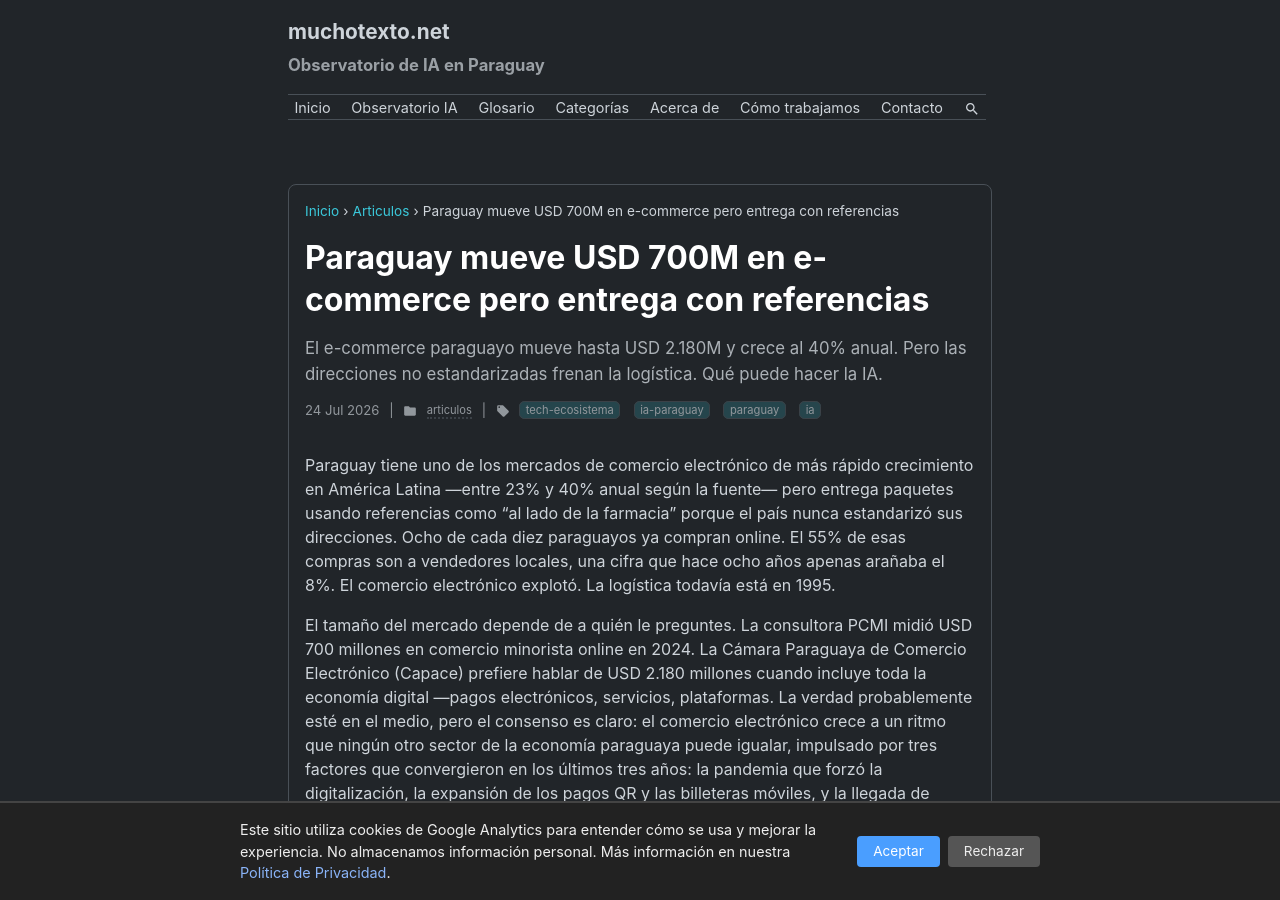
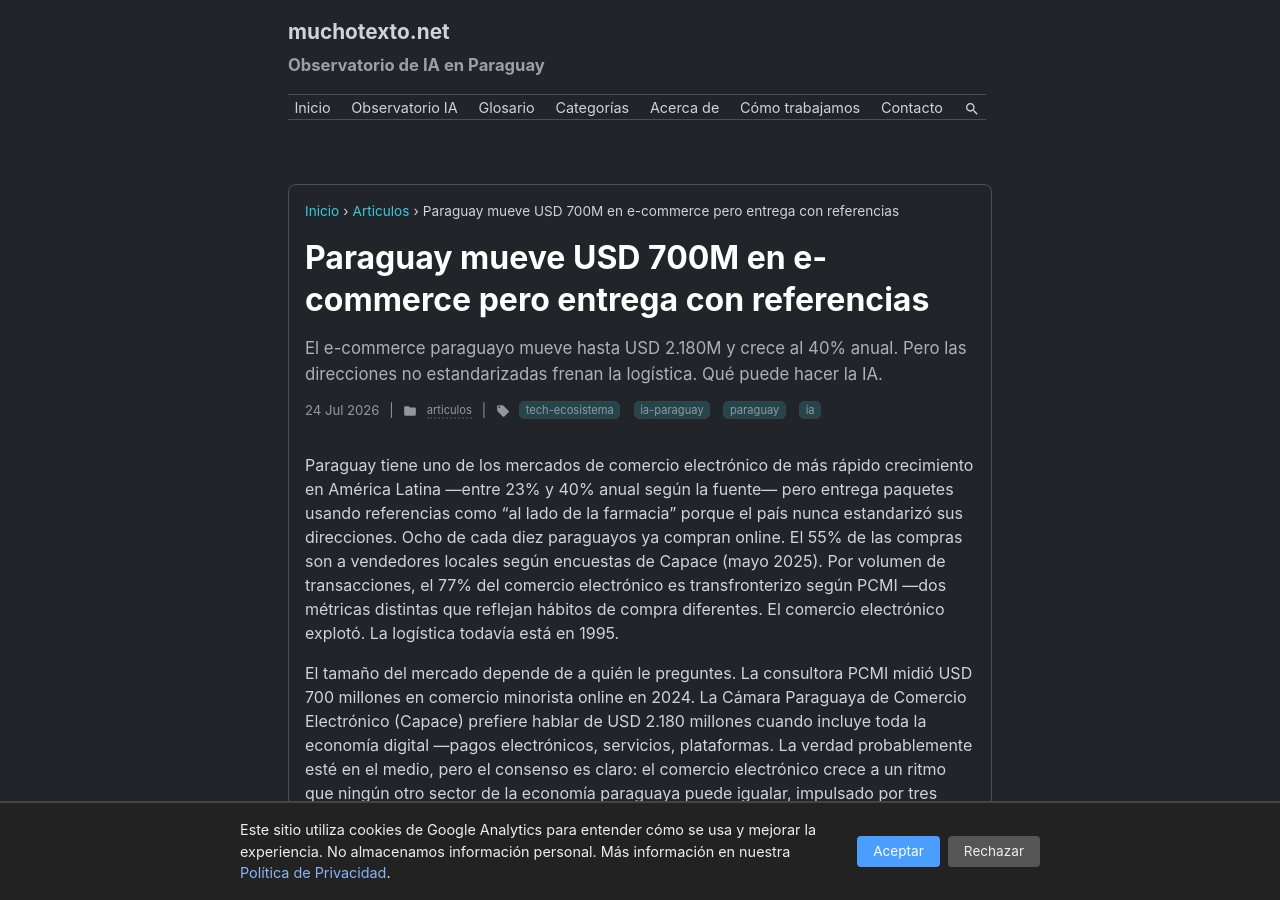
Before and after one commit to miravosqueinteresante/muchotexto.net, a Jekyll site: the page built from _posts/2026-07-24-ecommerce-logistica-paraguay.md, in a window 1280 px wide and 900 px high. Built offline with Jekyll 4.4.1, drawn with Linux system fonts in a browser that asks for light colours.

Commit message:
fix: article #34 - clarify 55% vs 77% are different methodologies, PCMI date 2024 not 2025 in FAQ

```diff
--- a/_posts/2026-07-24-ecommerce-logistica-paraguay.md
+++ b/_posts/2026-07-24-ecommerce-logistica-paraguay.md
@@ -8,7 +8,7 @@ tags: tech-ecosistema ia-paraguay paraguay ia
 description: "El e-commerce paraguayo mueve hasta USD 2.180M y crece al 40% anual. Pero las direcciones no estandarizadas frenan la logística. Qué puede hacer la IA."
 ---
 
-Paraguay tiene uno de los mercados de comercio electrónico de más rápido crecimiento en América Latina —entre 23% y 40% anual según la fuente— pero entrega paquetes usando referencias como "al lado de la farmacia" porque el país nunca estandarizó sus direcciones. Ocho de cada diez paraguayos ya compran online. El 55% de esas compras son a vendedores locales, una cifra que hace ocho años apenas arañaba el 8%. El comercio electrónico explotó. La logística todavía está en 1995.
+Paraguay tiene uno de los mercados de comercio electrónico de más rápido crecimiento en América Latina —entre 23% y 40% anual según la fuente— pero entrega paquetes usando referencias como "al lado de la farmacia" porque el país nunca estandarizó sus direcciones. Ocho de cada diez paraguayos ya compran online. El 55% de las compras son a vendedores locales según encuestas de Capace (mayo 2025). Por volumen de transacciones, el 77% del comercio electrónico es transfronterizo según PCMI —dos métricas distintas que reflejan hábitos de compra diferentes. El comercio electrónico explotó. La logística todavía está en 1995.
 
 El tamaño del mercado depende de a quién le preguntes. La consultora PCMI midió USD 700 millones en comercio minorista online en 2024. La Cámara Paraguaya de Comercio Electrónico (Capace) prefiere hablar de USD 2.180 millones cuando incluye toda la economía digital —pagos electrónicos, servicios, plataformas. La verdad probablemente esté en el medio, pero el consenso es claro: el comercio electrónico crece a un ritmo que ningún otro sector de la economía paraguaya puede igualar, impulsado por tres factores que convergieron en los últimos tres años: la pandemia que forzó la digitalización, la expansión de los pagos QR y las billeteras móviles, y la llegada de infraestructura logística que antes no existía.
 
```
Also changed, not shown: other parts of _posts/2026-07-24-ecommerce-logistica-paraguay.md (+1 -1 lines).
